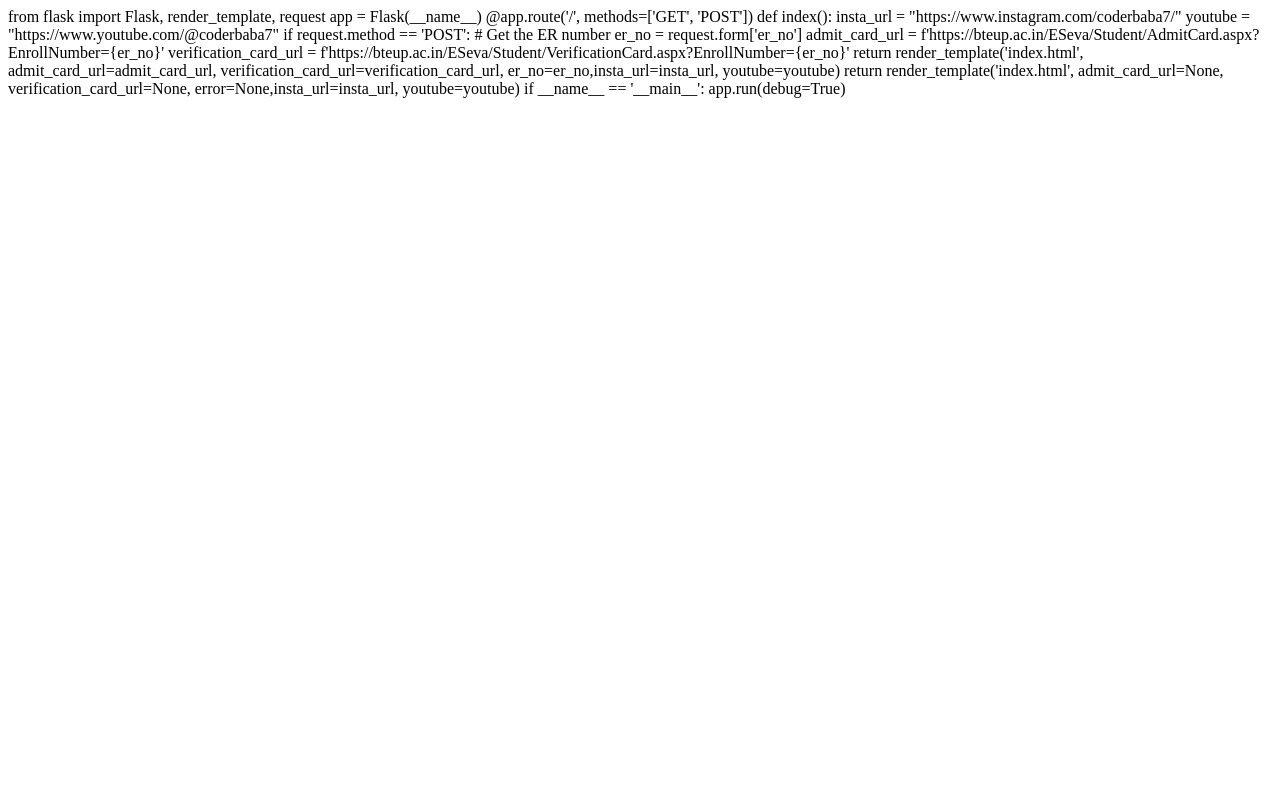
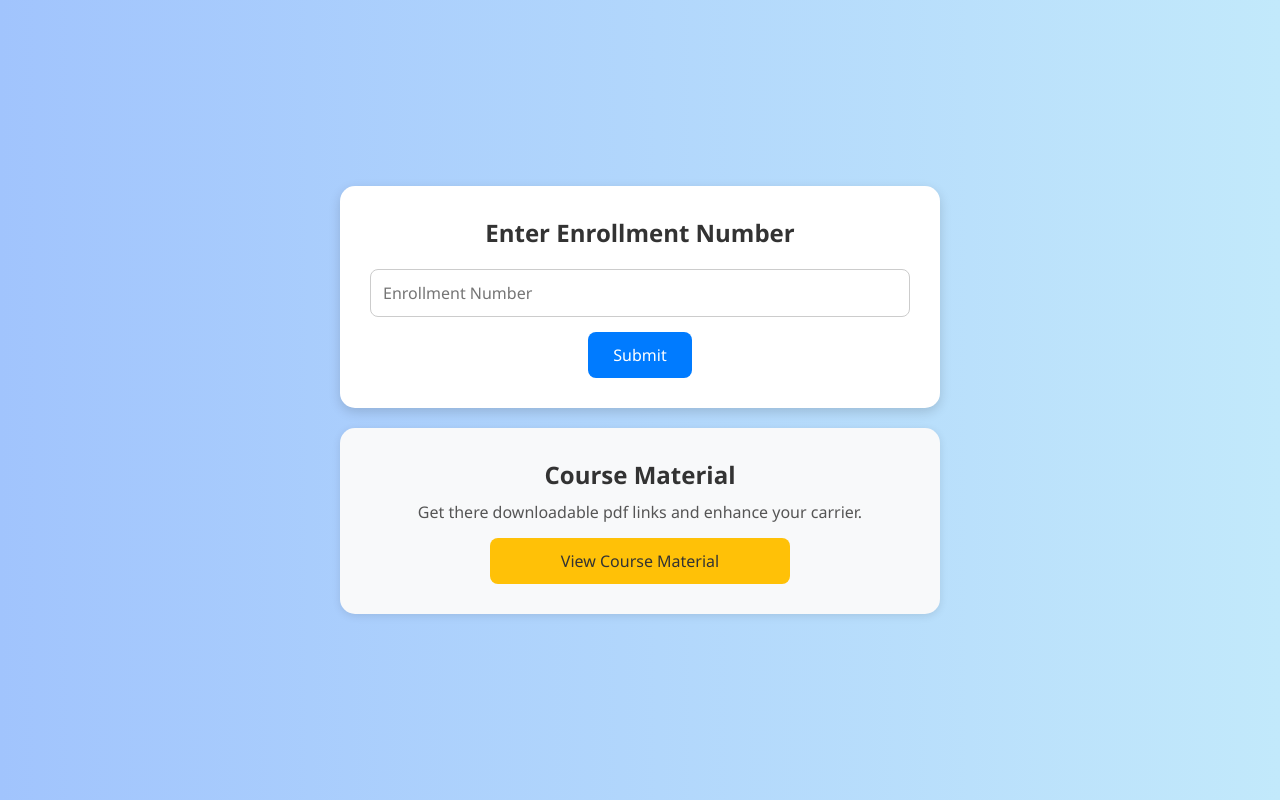
Before and after one commit to Satvik19120/bteup-admitcard, a Flask app: page / in a window 1280 px wide. Run offline with Flask 3, Linux system fonts and the light colour scheme.

Commit message:
Update index.html

```diff
--- a/templates/index.html
+++ b/templates/index.html
@@ -1,21 +1,181 @@
-from flask import Flask, render_template, request
+<!DOCTYPE html>
+<html lang="en">
+<head>
+  <meta charset="UTF-8" />
+  <meta name="viewport" content="width=device-width, initial-scale=1.0"/>
+  <title>Student Portal</title>
+  <style>
+    * {
+      margin: 0;
+      padding: 0;
+      box-sizing: border-box;
+      font-family: 'Segoe UI', Tahoma, Geneva, Verdana, sans-serif;
+    }
 
-app = Flask(__name__)
+    body {
+      background: linear-gradient(to right, #a1c4fd, #c2e9fb);
+      min-height: 100vh;
+      display: flex;
+      align-items: center;
+      justify-content: center;
+      padding: 20px;
+    }
 
-@app.route('/', methods=['GET', 'POST'])
-def index():
-    insta_url = "https://www.instagram.com/coderbaba7/"
-    youtube = "https://www.youtube.com/@coderbaba7"
-    if request.method == 'POST':
-        # Get the ER number
-        er_no = request.form['er_no']
+    .container {
+      background: white;
+      padding: 30px;
+      border-radius: 15px;
+      box-shadow: 0 4px 12px rgba(0, 0, 0, 0.15);
+      width: 100%;
+      max-width: 600px;
+      text-align: center;
+    }
 
-        admit_card_url = f'https://bteup.ac.in/ESeva/Student/AdmitCard.aspx?EnrollNumber={er_no}'
-        verification_card_url = f'https://bteup.ac.in/ESeva/Student/VerificationCard.aspx?EnrollNumber={er_no}'
-        return render_template('index.html', admit_card_url=admit_card_url, verification_card_url=verification_card_url, er_no=er_no,insta_url=insta_url, youtube=youtube)
+    h2 {
+      margin-bottom: 20px;
+      color: #333;
+    }
+
+    form input[type="text"] {
+      padding: 12px;
+      width: 100%;
+      margin-bottom: 15px;
+      border: 1px solid #ccc;
+      border-radius: 8px;
+      font-size: 16px;
+    }
+
+    form button {
+      padding: 12px 25px;
+      background-color: #007bff;
+      color: white;
+      border: none;
+      border-radius: 8px;
+      cursor: pointer;
+      font-size: 16px;
+      transition: background-color 0.3s;
+    }
+
+    form button:hover {
+      background-color: #0056b3;
+    }
+
+    .actions {
+      margin-top: 20px;
+    }
+
+    .actions button {
+      display: block;
+      width: 100%;
+      margin-bottom: 10px;
+      padding: 12px;
+      background-color: #28a745;
+      color: white;
+      border: none;
+      border-radius: 8px;
+      cursor: pointer;
+      font-size: 16px;
+      transition: background-color 0.3s;
+    }
+
+    .actions button:nth-child(2) {
+      background-color: #17a2b8;
+    }
+
+    .actions button:nth-child(3) {
+      background-color: #ff4081;
+    }
+
+    .actions button:hover {
+      opacity: 0.9;
+    }
+
+    .error {
+      color: red;
+      margin-top: 20px;
+      font-weight: bold;
+    }
 
 
-    return render_template('index.html', admit_card_url=None, verification_card_url=None, error=None,insta_url=insta_url, youtube=youtube)
 
-if __name__ == '__main__':
-    app.run(debug=True)
+  .course-material {
+  margin-top: 20px;
+  padding: 30px;
+  background: #f8f9fa;
+  border-radius: 15px;
+  box-shadow: 0 2px 8px rgba(0, 0, 0, 0.1);
+  text-align: center;
+  width: 100%;
+  max-width: 600px;
+}
+
+/* Ensure course material appears BELOW */
+body {
+  display: flex;
+  flex-direction: column;
+  align-items: center;
+}
+
+.course-material h3 {
+  margin-bottom: 10px;
+  font-size: 1.5rem;
+  color: #333;
+}
+
+.course-material p {
+  margin-bottom: 15px;
+  font-size: 1rem;
+  color: #555;
+}
+
+.course-material button {
+  padding: 12px;
+  width: 80%;
+  max-width: 300px;
+  background-color: #ffc107;
+  color: #333;
+  border: none;
+  border-radius: 8px;
+  cursor: pointer;
+  font-size: 1rem;
+  transition: background-color 0.3s;
+}
+
+.course-material button:hover {
+  background-color: #e0a800;
+}
+  </style>
+</head>
+<body>
+  <div class="container">
+    <h2>Enter Enrollment Number</h2>
+    <form method="POST">
+      <input type="text" id="er_no" name="er_no" placeholder="Enrollment Number" required />
+      <button type="submit">Submit</button>
+    </form>
+
+    {% if admit_card_url %}
+    <div class="actions">
+      <h3>Generated:</h3>
+      <button onclick="window.open('{{ admit_card_url }}', '_blank')">View Admit Card</button>
+      <button onclick="window.open('{{ verification_card_url }}', '_blank')">View Verification Card</button>
+      <button onclick="window.open('{{ insta_url }}', '_blank')">Follow us on instagram</button>
+      <button onclick="window.open('{{ youtube }}', '_blank')">Join us on youtube</button>
+
+    </div>
+    {% elif error %}
+    <div class="error">
+      <h4>Try again. At this moment, we can't get your data.</h4>
+    </div>
+    {% endif %}
+  </div>
+
+
+
+  <div class="course-material">
+  <h3>Course Material</h3>
+  <p>Get there downloadable pdf links and enhance your carrier.</p>
+  <button onclick="window.open('{{ youtube }}', '_blank')">View Course Material</button>
+</div>
+</body>
+</html>
```
